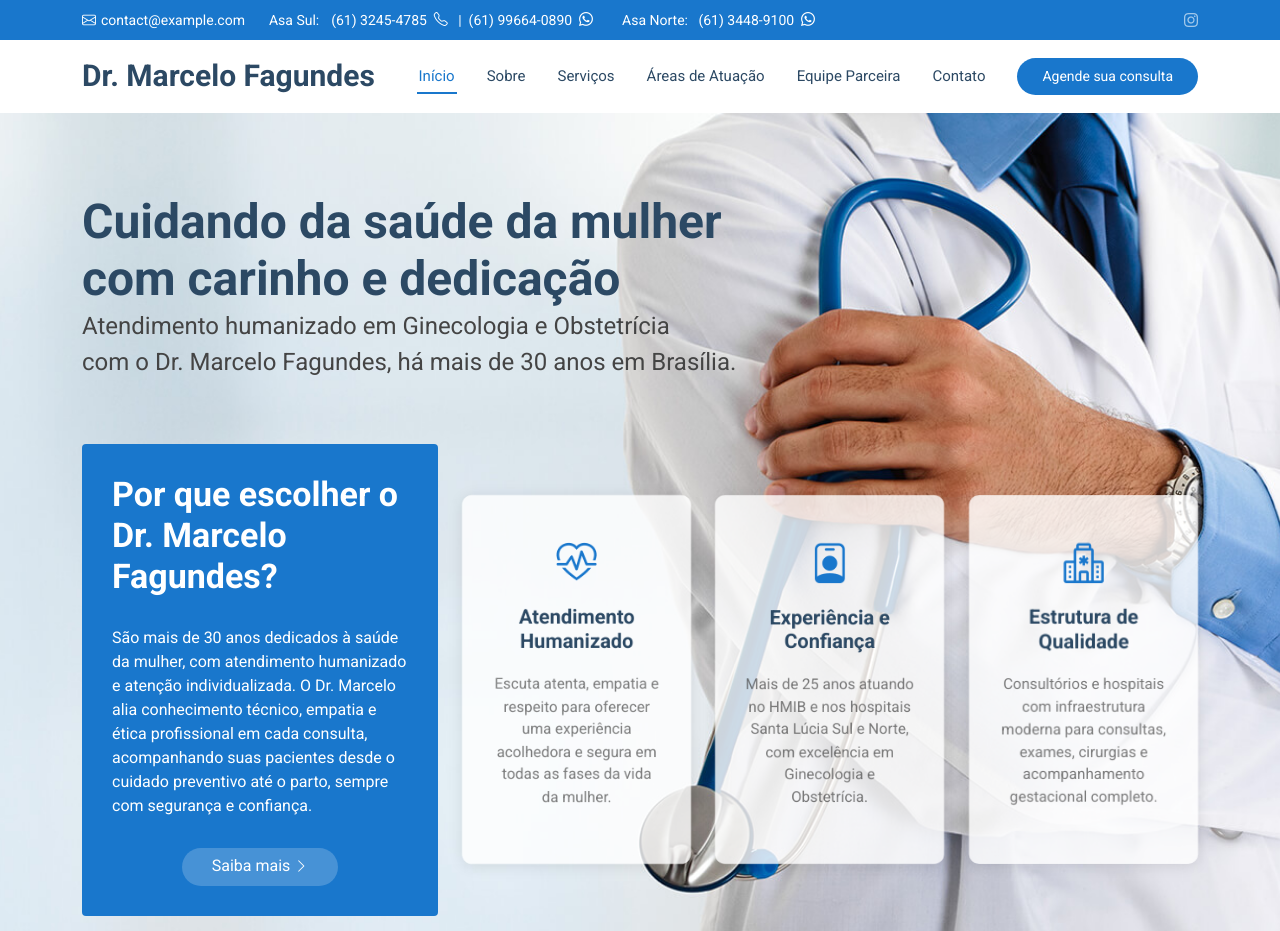
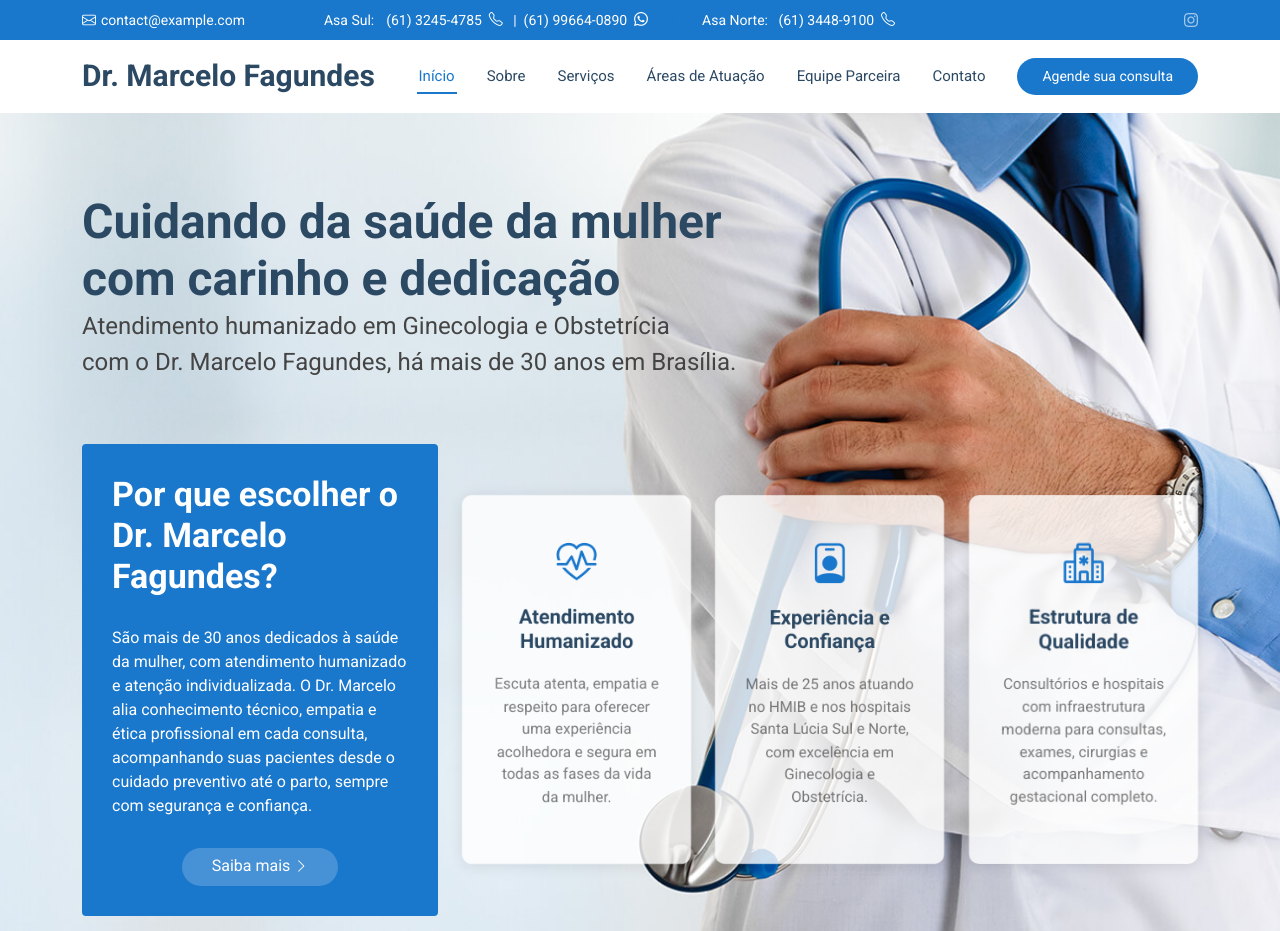
Before and after one commit to awathier/drmarcelofagundes-site, a plain HTML site: page index.html in a window 1280 px wide. Shown: the top 931 px of the page. Drawn offline with Linux system fonts and the light colour scheme; animation ran at ten frames a second.

Commit message:
Contatos

```diff
--- a/index.html
+++ b/index.html
@@ -47,11 +47,20 @@
         <div class="contact-info d-flex align-items-center">
           <i class="bi bi-envelope d-flex align-items-center"><a
               href="mailto:contact@example.com">contact@example.com</a></i>
-          <i class="bi d-flex align-items-center ms-4">Asa Sul: &nbsp; <span>(61)
-              3245-4785 &nbsp;<i class="bi bi-telephone"></i>&nbsp;&nbsp;&nbsp;|&nbsp; (61) 99664-0890</span>&nbsp;&nbsp;<i
-              class="bi bi-whatsapp"></i></i>
-          <i class="bi d-flex align-items-center ms-4"><span>Asa Norte: &nbsp; (61) 3448-9100</span> &nbsp;&nbsp;<i
-              class="bi bi-whatsapp"></i></i>
+          <a class="cta-btn d-none d-sm-block"
+            href="https://wa.me/5561996640890?text=Seja%20bem-vindo!%20Gostaria%20de%20marcar%20uma%20consulta?"
+            target="_blank">
+            <i class="bi d-flex align-items-center ms-4">Asa Sul: &nbsp; <span>(61)
+                3245-4785 &nbsp;<i class="bi bi-telephone"></i>&nbsp;&nbsp;&nbsp;|&nbsp; (61)
+                99664-0890</span>&nbsp;&nbsp;
+              <i class="bi bi-whatsapp"></i>
+            </i>
+          </a>
+          <i class="bi d-flex align-items-center ms-4">
+            <span>Asa Norte: &nbsp; (61) 3448-9100</span> &nbsp;&nbsp;
+            <i class="bi bi-telephone"></i>
+          </i>
+
         </div>
         <div class="social-links d-none d-md-flex align-items-center">
           <!-- <a href="#" class="twitter"><i class="bi bi-twitter-x"></i></a> -->
@@ -104,7 +113,10 @@
           <i class="mobile-nav-toggle d-xl-none bi bi-list"></i>
         </nav>
 
-        <a class="cta-btn d-none d-sm-block" href="#appointment">Agende sua consulta</a>
+        <a class="cta-btn d-none d-sm-block"
+          href="https://wa.me/5561996640890?text=Seja%20bem-vindo!%20Gostaria%20de%20marcar%20uma%20consulta?"
+          target="_blank">Agende sua consulta</a>
+        <!-- <a class="cta-btn d-none d-sm-block" href="#appointment">Agende sua consulta</a> -->
 
       </div>
 
@@ -699,7 +711,7 @@
           <!-- Parceiro 3 -->
           <div class="col-lg-6" data-aos="fade-up" data-aos-delay="300">
             <div class="team-member d-flex align-items-start">
-             <div class="pic"><img src="assets/img/doctors/drmarcelo-1.png" class="img-fluid" alt=""></div>
+              <div class="pic"><img src="assets/img/doctors/drmarcelo-1.png" class="img-fluid" alt=""></div>
               <div class="member-info">
                 <h4>Dr. Marcelo Fagundes</h4>
                 <span>Ginecologista e Obstetra</span>
@@ -881,7 +893,8 @@
                 <div class="swiper-slide">
                   <div class="testimonial-item">
                     <div class="d-flex">
-                      <img src="assets/img/testimonials/testimonials-3.jpg" class="testimonial-img flex-shrink-0" alt="">
+                      <img src="assets/img/testimonials/testimonials-3.jpg" class="testimonial-img flex-shrink-0"
+                        alt="">
                       <div>
                         <h3>Patrícia Almeida</h3>
                         <h4>Paciente de Endometriose</h4>
@@ -905,7 +918,8 @@
                 <div class="swiper-slide">
                   <div class="testimonial-item">
                     <div class="d-flex">
-                      <img src="assets/img/testimonials/testimonials-3.jpg" class="testimonial-img flex-shrink-0" alt="">
+                      <img src="assets/img/testimonials/testimonials-3.jpg" class="testimonial-img flex-shrink-0"
+                        alt="">
                       <div>
                         <h3>Camila Ribeiro</h3>
                         <h4>Gestante</h4>
@@ -931,7 +945,8 @@
                 <div class="swiper-slide">
                   <div class="testimonial-item">
                     <div class="d-flex">
-                      <img src="assets/img/testimonials/testimonials-3.jpg" class="testimonial-img flex-shrink-0" alt="">
+                      <img src="assets/img/testimonials/testimonials-3.jpg" class="testimonial-img flex-shrink-0"
+                        alt="">
                       <div>
                         <h3>Renata Souza</h3>
                         <h4>Consulta Preventiva</h4>
@@ -955,7 +970,8 @@
                 <div class="swiper-slide">
                   <div class="testimonial-item">
                     <div class="d-flex">
-                      <img src="assets/img/testimonials/testimonials-3.jpg" class="testimonial-img flex-shrink-0" alt="">
+                      <img src="assets/img/testimonials/testimonials-3.jpg" class="testimonial-img flex-shrink-0"
+                        alt="">
                       <div>
                         <h3>Juliana Campos</h3>
                         <h4>Cirurgia Ginecológica</h4>
@@ -979,7 +995,8 @@
                 <div class="swiper-slide">
                   <div class="testimonial-item">
                     <div class="d-flex">
-                      <img src="assets/img/testimonials/testimonials-3.jpg" class="testimonial-img flex-shrink-0" alt="">
+                      <img src="assets/img/testimonials/testimonials-3.jpg" class="testimonial-img flex-shrink-0"
+                        alt="">
                       <div>
                         <h3>Mariana Duarte</h3>
                         <h4>Tratamento Hormonal</h4>
@@ -1037,7 +1054,8 @@
 
           <div class="col-lg-3 col-md-4">
             <div class="gallery-item">
-              <a href="assets/img/gallery/gallery-drm-pre-natal-curiosidades-1.png" class="glightbox" data-gallery="images-gallery">
+              <a href="assets/img/gallery/gallery-drm-pre-natal-curiosidades-1.png" class="glightbox"
+                data-gallery="images-gallery">
                 <img src="assets/img/gallery/gallery-drm-pre-natal-curiosidades-1.png" alt="" class="img-fluid">
               </a>
             </div>
@@ -1045,7 +1063,8 @@
 
           <div class="col-lg-3 col-md-4">
             <div class="gallery-item">
-              <a href="assets/img/gallery/gallery-drm-hormoneos-tireoide-1.png" class="glightbox" data-gallery="images-gallery">
+              <a href="assets/img/gallery/gallery-drm-hormoneos-tireoide-1.png" class="glightbox"
+                data-gallery="images-gallery">
                 <img src="assets/img/gallery/gallery-drm-hormoneos-tireoide-1.png" alt="" class="img-fluid">
               </a>
             </div>
@@ -1077,7 +1096,8 @@
 
           <div class="col-lg-3 col-md-4">
             <div class="gallery-item">
-              <a href="assets/img/gallery/gallery-drm-parto-instrumental-1.png" class="glightbox" data-gallery="images-gallery">
+              <a href="assets/img/gallery/gallery-drm-parto-instrumental-1.png" class="glightbox"
+                data-gallery="images-gallery">
                 <img src="assets/img/gallery/gallery-drm-parto-instrumental-1.png" alt="" class="img-fluid">
               </a>
             </div>
```
